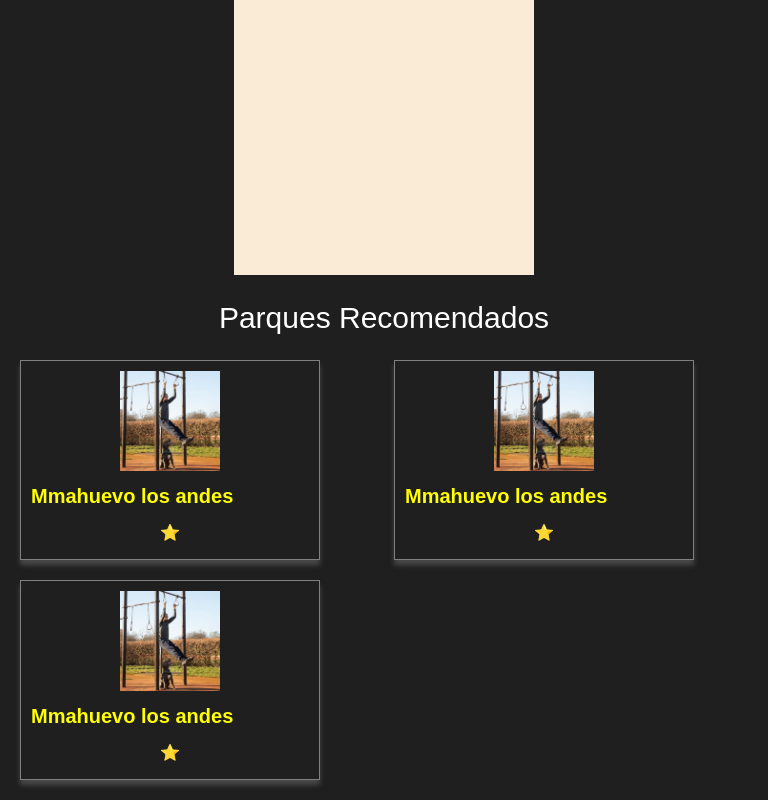
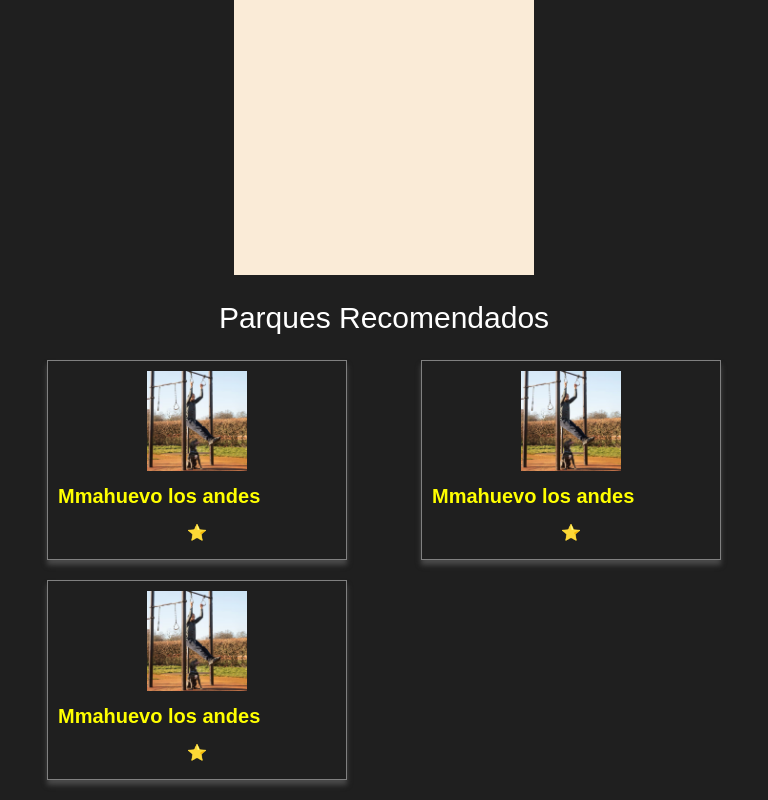
Before and after one commit to SaTriX43/App-Web-Calistenia, a Next.js app in the folder frontend/: page /parques in a window 768 px wide. Shown: the part 651-1451 px from the top of the page. Built offline with nearby package versions, Linux system fonts and the light colour scheme.

Commit message:
enviar actualizacion a mi github pagina parques

```diff
--- a/frontend/src/estilos/parques.module.css
+++ b/frontend/src/estilos/parques.module.css
@@ -72,6 +72,9 @@
   .parques__contenedor-recomendados {
     display: grid;
     grid-template-columns: 1fr 1fr;
+
+    align-items: center;
+    justify-items: center;
   }
 }
 
```
